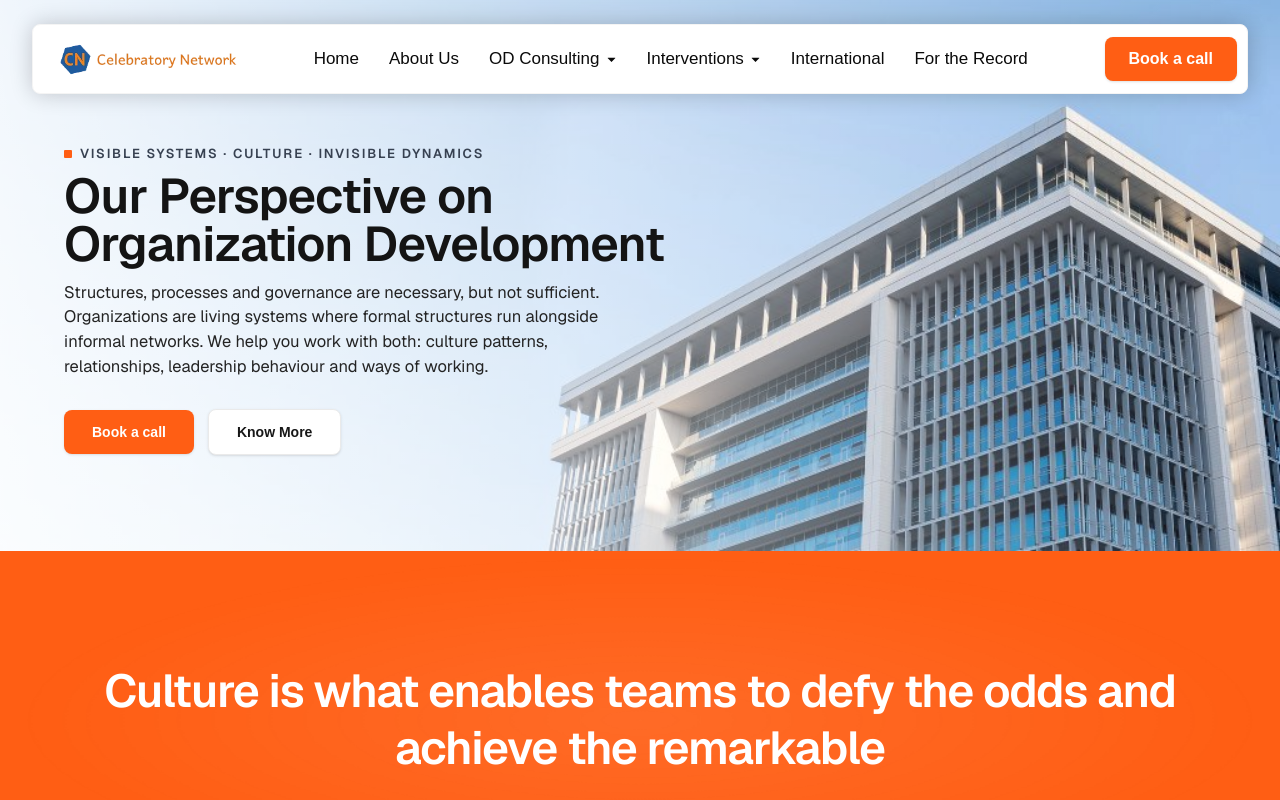
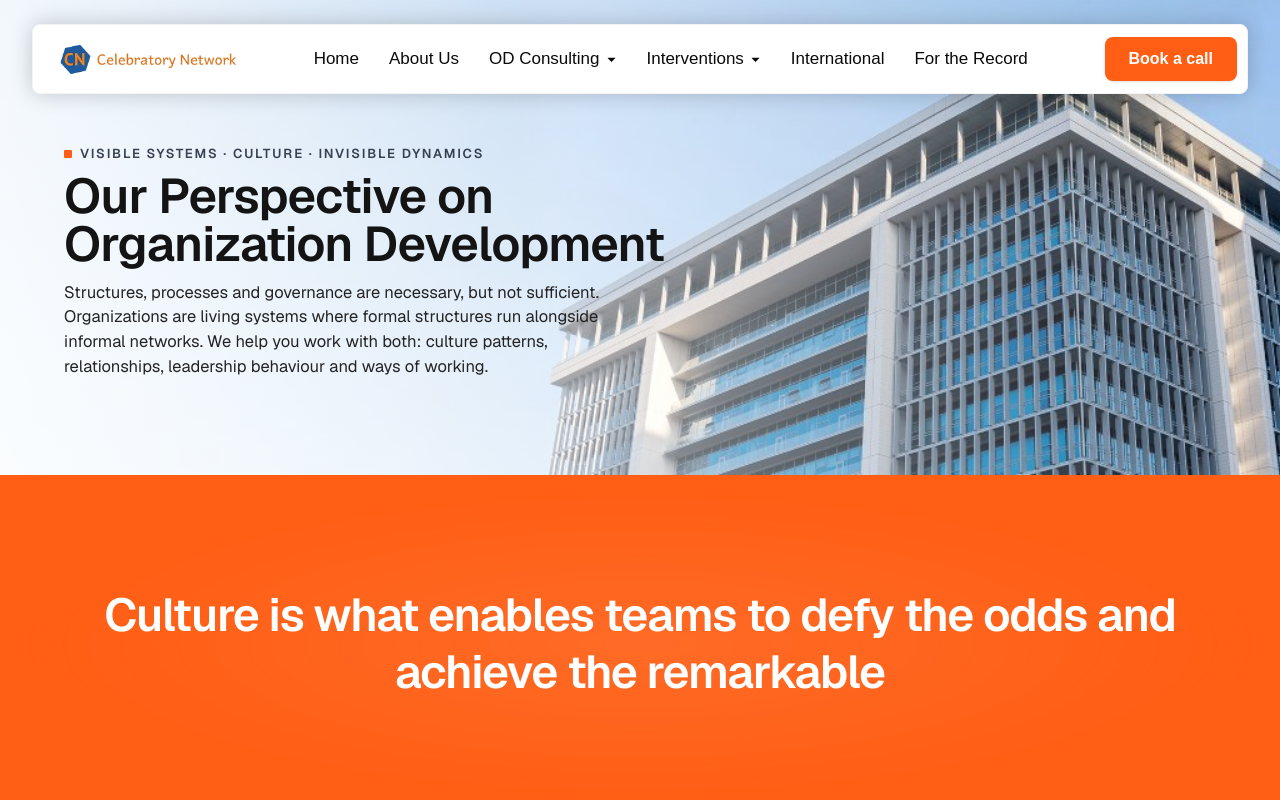
Before and after one commit to chaitanyaeparivartan-sketch/Celebratory-Network, a Next.js app: page /business-od in a window 1280 px wide. Shown: the top 800 px of the page. Built offline with nearby package versions, Linux system fonts and the light colour scheme; a web font is replaced by a local one.

Commit message:
style(business-od): remove call to action buttons from hero section

```diff
--- a/app/od-consulting/business-od/components/Hero.jsx
+++ b/app/od-consulting/business-od/components/Hero.jsx
@@ -2,7 +2,6 @@
 
 import { useState, useEffect } from "react";
 import Image from "next/image";
-import Link from "next/link";
 
 export default function BusinessODHero({ className = "" }) {
   const [isMounted, setIsMounted] = useState(false);
@@ -74,7 +73,7 @@ export default function BusinessODHero({ className = "" }) {
             Our Perspective on Organization Development
           </h1>
 
-          {/* Story Paragraphs */}
+          {/* Story Paragraphs / Brief */}
           <div
             className="space-y-3 sm:space-y-3.5 max-w-[540px] transition-all duration-700 ease-[cubic-bezier(0.16,1,0.3,1)]"
             style={{
@@ -86,22 +85,6 @@ export default function BusinessODHero({ className = "" }) {
             <p className="text-[#242424] text-[15px] sm:text-[15.5px] md:text-[16px] lg:text-[16.5px] leading-[1.55] sm:leading-[1.5] font-normal">
               Structures, processes and governance are necessary, but not sufficient. Organizations are living systems where formal structures run alongside informal networks. We help you work with both: culture patterns, relationships, leadership behaviour and ways of working.
             </p>
-
-            {/* Actions */}
-            <div className="pt-3 sm:pt-4 flex items-center gap-3 sm:gap-3.5">
-              <Link
-                href="/contact"
-                className="inline-flex items-center justify-center px-6 sm:px-7 py-2.5 sm:py-3 rounded-[8px] bg-[#FF5E14] text-white font-['PP_Mori',sans-serif] text-xs sm:text-sm font-semibold shadow-sm hover:bg-[#e0500d] hover:-translate-y-0.5 hover:shadow-[0_6px_18px_rgba(255,94,20,0.35)] active:scale-[0.98] transition-all cursor-pointer"
-              >
-                Book a call
-              </Link>
-              <Link
-                href="/about"
-                className="inline-flex items-center justify-center px-6 sm:px-7 py-2.5 sm:py-3 rounded-[8px] bg-white border border-[#EAEAEA] text-[#171717] font-['PP_Mori',sans-serif] text-xs sm:text-sm font-semibold shadow-sm hover:bg-gray-50 hover:border-gray-300 hover:-translate-y-0.5 hover:shadow-sm active:scale-[0.98] transition-all cursor-pointer"
-              >
-                Know More
-              </Link>
-            </div>
           </div>
         </div>
       </div>
```
